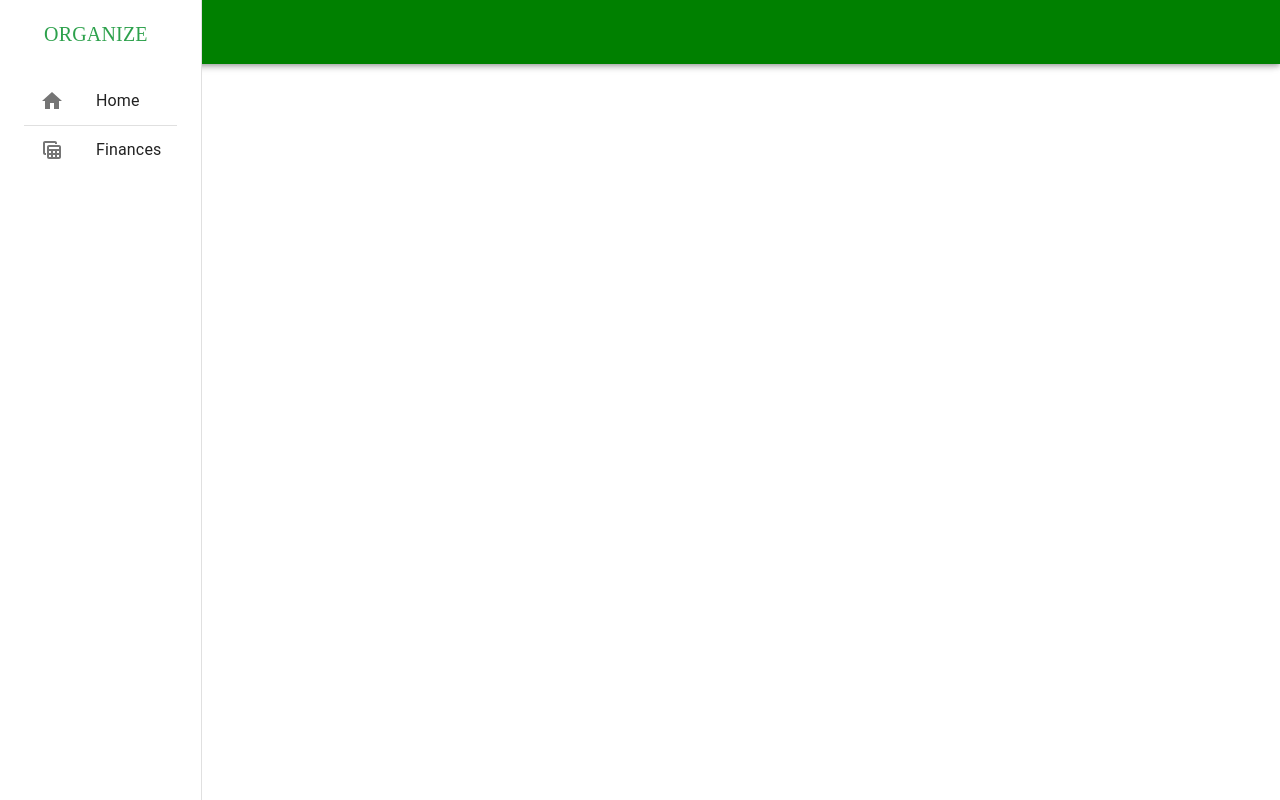
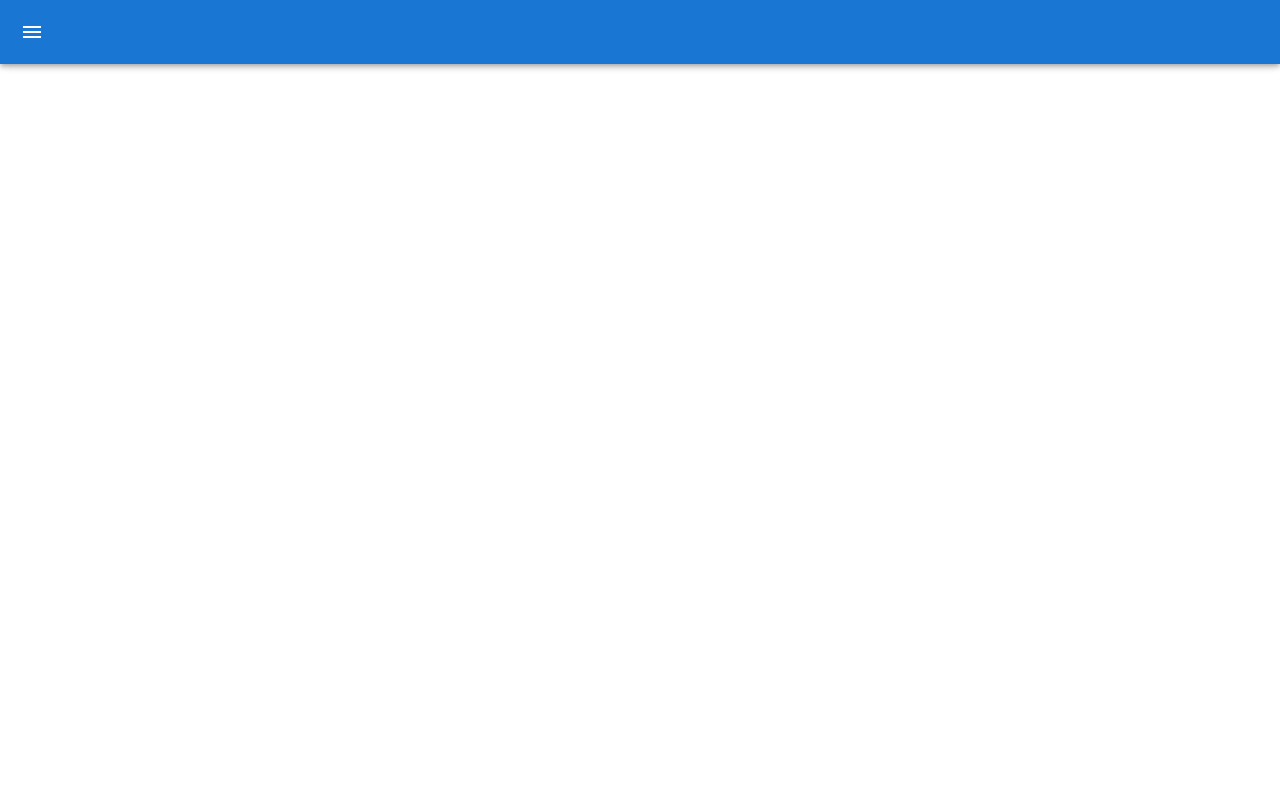
Before and after one commit to e-manuelb/organize-frontend, a React (Create React App) app: page / in a window 1280 px wide. Built offline with nearby package versions, Linux system fonts and the light colour scheme.

Commit message:
Add the appbar and drawer

```diff
--- a/src/App.js
+++ b/src/App.js
@@ -1,5 +1,5 @@
 import React from "react";
-import {Routes} from './routes'
+import { Routes } from "./services/router/routes";
 
 function App() {
   return <Routes />;
--- a/src/components/Dashboard/dashboardStyles.js
+++ b/src/components/Dashboard/dashboardStyles.js
@@ -1,6 +1,4 @@
 import { makeStyles } from "@mui/styles";
 
 export const dashboardStyles = makeStyles((theme) => ({
-  drawerMenu: {
-  },
 }));
--- a/src/components/Dashboard/index.js
+++ b/src/components/Dashboard/index.js
@@ -1,51 +1,130 @@
-import React from "react";
-import { Box } from "@mui/system";
-import { Container } from "@mui/material";
-import { AppBar } from "@mui/material";
-import { Toolbar } from "@mui/material";
-import { InputLabel } from "@mui/material";
-import { Drawer } from "@mui/material";
-import { dashboardStyles } from "./dashboardStyles";
+import * as React from "react";
+import { useHistory } from "react-router";
+import { styled, useTheme } from "@mui/material/styles";
+import Box from "@mui/material/Box";
+import Drawer from "@mui/material/Drawer";
+import CssBaseline from "@mui/material/CssBaseline";
+import MuiAppBar from "@mui/material/AppBar";
+import Toolbar from "@mui/material/Toolbar";
+import List from "@mui/material/List";
+import Typography from "@mui/material/Typography";
+import Divider from "@mui/material/Divider";
+import IconButton from "@mui/material/IconButton";
+import MenuIcon from "@mui/icons-material/Menu";
+import ChevronLeftIcon from "@mui/icons-material/ChevronLeft";
+import ChevronRightIcon from "@mui/icons-material/ChevronRight";
+import ListItem from "@mui/material/ListItem";
+import ListItemIcon from "@mui/material/ListItemIcon";
+import ListItemText from "@mui/material/ListItemText";
+import InboxIcon from "@mui/icons-material/MoveToInbox";
+import MailIcon from "@mui/icons-material/Mail";
+import { ListItemButton } from "@mui/material";
 import HomeIcon from "@mui/icons-material/Home";
-import { List } from "@mui/material";
-import { ListItem } from "@mui/material";
-import { ListItemButton } from "@mui/material";
-import { ListItemIcon } from "@mui/material";
-import { ListItemText } from "@mui/material";
-import { Divider } from "@mui/material";
-import TableViewIcon from "@mui/icons-material/TableView";
-import { useHistory } from "react-router";
+import AccountBalanceIcon from "@mui/icons-material/AccountBalance";
 
-export function Dashboard(props) {
-  const classes = dashboardStyles();
+const drawerWidth = 200;
+
+const Main = styled("main", { shouldForwardProp: (prop) => prop !== "open" })(
+  ({ theme, open }) => ({
+    flexGrow: 1,
+    padding: theme.spacing(3),
+    transition: theme.transitions.create("margin", {
+      easing: theme.transitions.easing.sharp,
+      duration: theme.transitions.duration.leavingScreen,
+    }),
+    marginLeft: `-${drawerWidth}px`,
+    ...(open && {
+      transition: theme.transitions.create("margin", {
+        easing: theme.transitions.easing.easeOut,
+        duration: theme.transitions.duration.enteringScreen,
+      }),
+      marginLeft: 0,
+    }),
+  })
+);
+
+const AppBar = styled(MuiAppBar, {
+  shouldForwardProp: (prop) => prop !== "open",
+})(({ theme, open }) => ({
+  transition: theme.transitions.create(["margin", "width"], {
+    easing: theme.transitions.easing.sharp,
+    duration: theme.transitions.duration.leavingScreen,
+  }),
+  ...(open && {
+    width: `calc(100% - ${drawerWidth}px)`,
+    marginLeft: `${drawerWidth}px`,
+    transition: theme.transitions.create(["margin", "width"], {
+      easing: theme.transitions.easing.easeOut,
+      duration: theme.transitions.duration.enteringScreen,
+    }),
+  }),
+}));
+
+const DrawerHeader = styled("div")(({ theme }) => ({
+  display: "flex",
+  alignItems: "center",
+  padding: theme.spacing(0, 1),
+  // necessary for content to be below app bar
+  ...theme.mixins.toolbar,
+  justifyContent: "flex-end",
+}));
+
+export default function Dashboard(props) {
   const history = useHistory();
 
   const navigation = (url) => {
     history.push(url);
   };
+  const theme = useTheme();
+  const [open, setOpen] = React.useState(false);
+
+  const handleDrawerOpen = () => {
+    setOpen(true);
+  };
+
+  const handleDrawerClose = () => {
+    setOpen(false);
+  };
 
   return (
-    <div>
-      <Container maxWidth>
+    <Box sx={{ display: "flex" }}>
+      <CssBaseline />
+      <AppBar position="fixed" open={open}>
+        <Toolbar>
+          <IconButton
+            color="inherit"
+            aria-label="open drawer"
+            onClick={handleDrawerOpen}
+            edge="start"
+            sx={{ mr: 2, ...(open && { display: "none" }) }}
+          >
+            <MenuIcon />
+          </IconButton>
+        </Toolbar>
+      </AppBar>
       <Drawer
-          variant="permanent"
+        sx={{
+          width: drawerWidth,
+          flexShrink: 0,
+          "& .MuiDrawer-paper": {
+            width: drawerWidth,
+            boxSizing: "border-box",
+          },
+        }}
+        variant="persistent"
         anchor="left"
-          className={classes.drawerMenu}
+        open={open}
       >
-          <Toolbar>
-            <div>
-              <div>
-                <InputLabel
-                  style={{
-                    color: "#2da14c",
-                    fontFamily: "ubuntu",
-                    fontSize: "20px",
-                    padding: "20px",
-                  }}
-                >
-                  ORGANIZE
-                </InputLabel>
-              </div>
+        <DrawerHeader>
+          <IconButton onClick={handleDrawerClose}>
+            {theme.direction === "ltr" ? (
+              <ChevronLeftIcon />
+            ) : (
+              <ChevronRightIcon />
+            )}
+          </IconButton>
+        </DrawerHeader>
+        <Divider />
         <List>
           <ListItem disablePadding>
             <ListItemButton onClick={() => navigation("/")}>
@@ -57,24 +136,19 @@
           </ListItem>
           <Divider />
           <ListItem disablePadding>
-                  <ListItemButton onClick={() => navigation("/register")}>
+            <ListItemButton onClick={() => navigation("/finances")}>
               <ListItemIcon>
-                      <TableViewIcon />
+                <AccountBalanceIcon />
               </ListItemIcon>
               <ListItemText primary="Finances" />
             </ListItemButton>
           </ListItem>
         </List>
-            </div>
-          </Toolbar>
       </Drawer>
-        <Box sx={{ flexGrow: 1 }}>
-          <AppBar position="fixed" style={{ background: "green" }}>
-            <Toolbar></Toolbar>
-          </AppBar>
+      <Main open={open}>
+        <DrawerHeader />
+        <Box>{props.children}</Box>
+      </Main>
     </Box>
-        <div>{props.children}</div>
-      </Container>
-    </div>
   );
 }
--- a/src/routes.js
+++ b/src/services/router/routes.js
@@ -1,10 +1,11 @@
 import React from "react";
 import { BrowserRouter, Switch, Route } from "react-router-dom";
-import { RegisterIndex } from "./views/Register";
-import { Dashboard } from "./components/Dashboard";
-import { HomeIndex } from "./views/Home";
-import history from "./history";
-import { LoginIndex } from "./views/Login";
+import { RegisterIndex } from "../../views/Register";
+import { HomeIndex } from "../../views/Home";
+import history from "../../history";
+import { LoginIndex } from "../../views/Login";
+import { FinancesIndex } from "../../views/Finances";
+import Dashboard from "../../components/Dashboard";
 
 export function Routes() {
   return (
@@ -13,6 +14,7 @@
         <Route exact path="/register" component={RegisterIndex} />
         <Route exact path="/login" component={LoginIndex} />
         <Dashboard>
+          <Route exact path="/finances" component={FinancesIndex} />
           <Route exact path="/" component={HomeIndex} />
         </Dashboard>
       </Switch>
--- a/src/views/Finances/index.js
+++ b/src/views/Finances/index.js
@@ -1,9 +1,44 @@
-import React from 'react'
+import React, { useState } from "react";
+import {
+  Container,
+  Grid,
+  TextField,
+  FormControl,
+  InputLabel,
+  Select,
+  MenuItem,
+} from "@mui/material";
 
-function FinancesIndex() {
-    return (
-        <div>
-            <h1>SÓ UM TESTE!</h1>
-        </div>
-    )
+export function FinancesIndex() {
+  const [category, setCategory] = React.useState("");
+
+  const handleChange = (event) => {
+    setCategory(event.target.value);
+  };
+  return (
+    <Container>
+      <Grid container spacing={2}>
+        <Grid item sm={6}>
+          <FormControl fullWidth>
+            <InputLabel id="demo-simple-select-autowidth-label">Category</InputLabel>
+            <Select
+              labelId="demo-simple-select-autowidth-label"
+              id="demo-simple-select-autowidth"
+              value={category}
+              onChange={handleChange}
+              autoWidth
+              label="Category"
+            >
+              <MenuItem value="">
+                <em>None</em>
+              </MenuItem>
+              <MenuItem value={10}>Food</MenuItem>
+              <MenuItem value={21}>Twenty one</MenuItem>
+              <MenuItem value={22}>Twenty one and a half</MenuItem>
+            </Select>
+          </FormControl>
+        </Grid>
+      </Grid>
+    </Container>
+  );
 }
```
Lines whose indentation alone changed are shown as unchanged.
